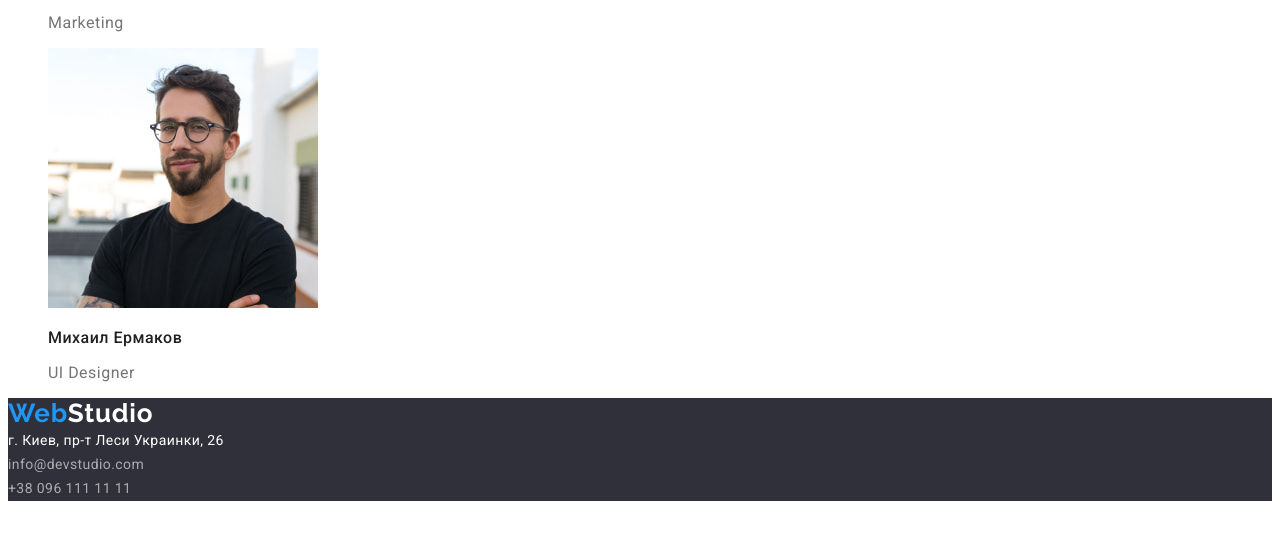
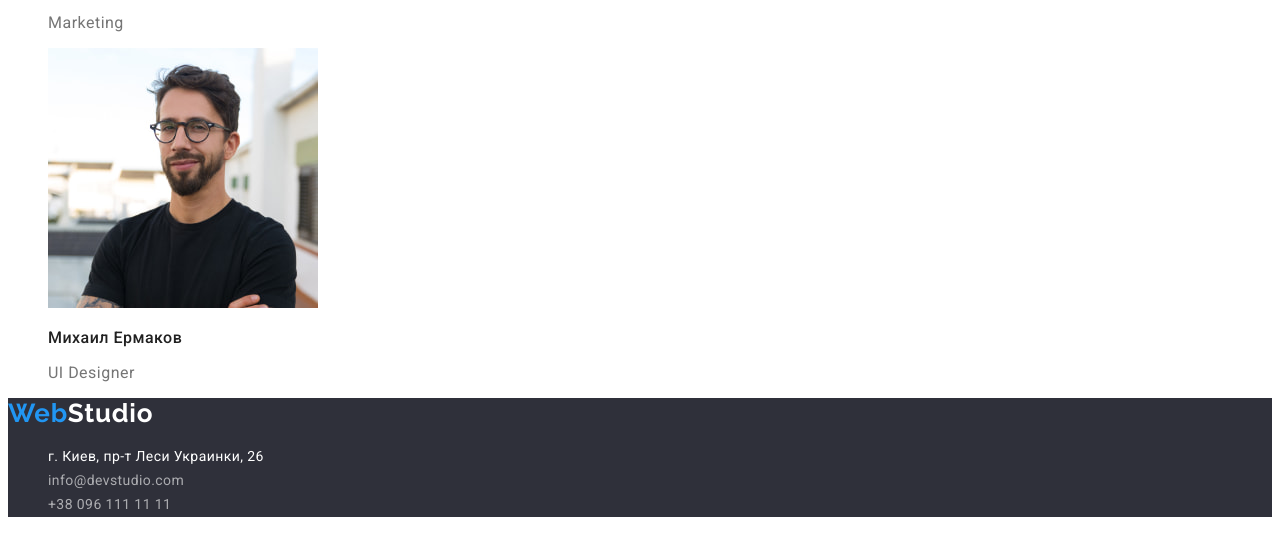
Before and after one commit to dimak911/goit-markup-hw-02, a plain HTML site: page index.html in a window 1280 px wide. Shown: the part 2218-2751 px from the top of the page. Before the commit the page ends 2727 px from the top, so only its background shows below. Drawn offline with Linux system fonts and the light colour scheme.

Commit message:
правки разметки

```diff
--- a/index.html
+++ b/index.html
@@ -161,11 +161,22 @@
       <a class="logo" href="./index.html"
         ><span class="logo-text">Web</span><span class="logo-text-footer">Studio</span></a
       >
-      <address class="address">
-        г. Киев, пр-т Леси Украинки, 26<br />
-        <a class="address-contacts-item" href="mailto:info@devstudio.com">info@devstudio.com</a
-        ><br />
-        <a class="address-contacts-item" href="tel:+380961111111">+38 096 111 11 11</a>
+      <address>
+        <ul class="list">
+          <li>
+            <a
+              class="address"
+              href="https://goo.gl/maps/K7o9gSTaup2MySCS8"
+              target="_blank"
+              rel="noopener noreferrer"
+              >г. Киев, пр-т Леси Украинки, 26</a
+            >
+          </li>
+          <li>
+            <a class="address-contacts-item" href="mailto:info@devstudio.com">info@devstudio.com</a>
+          </li>
+          <li><a class="address-contacts-item" href="tel:+380961111111">+38 096 111 11 11</a></li>
+        </ul>
       </address>
     </footer>
   </body>
```
Also changed, not shown: portfolio.html (+18 -7 lines).
